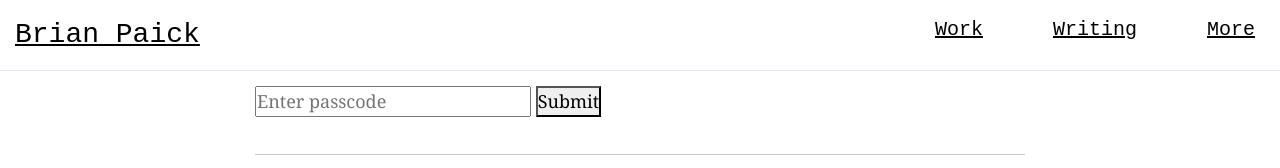
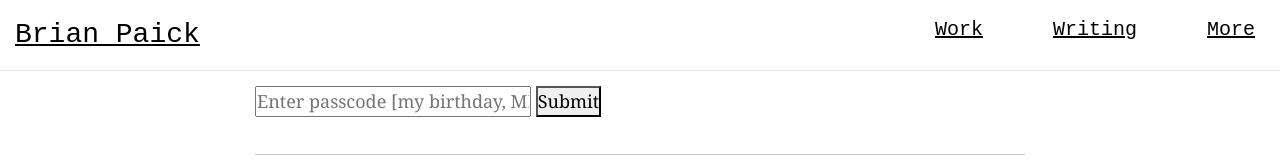
Before and after one commit to brian19977/brian19977.github.io, a plain HTML site: page birthday.html in a window 1280 px wide. Shown: the top 168 px of the page. Drawn offline with Linux system fonts and the light colour scheme.

Commit message:
passcode instructions

```diff
--- a/birthday.html
+++ b/birthday.html
@@ -54,7 +54,7 @@
             <div class="col"></div>
             <div id="text">
                 <div id="pw-enter">
-                    <input type="password" id="passcode-input" placeholder="Enter passcode" style = "font-family: Georgia, 'Times New Roman', Times, serif;">
+                    <input type="password" id="passcode-input" placeholder="Enter passcode [my birthday, MMDD]" style = "font-family: Georgia, 'Times New Roman', Times, serif;">
                     <button onclick="checkPasscode()" style="font-family: Georgia, 'Times New Roman', Times, serif;">Submit</button>
                 </div>
                 <br>
```
